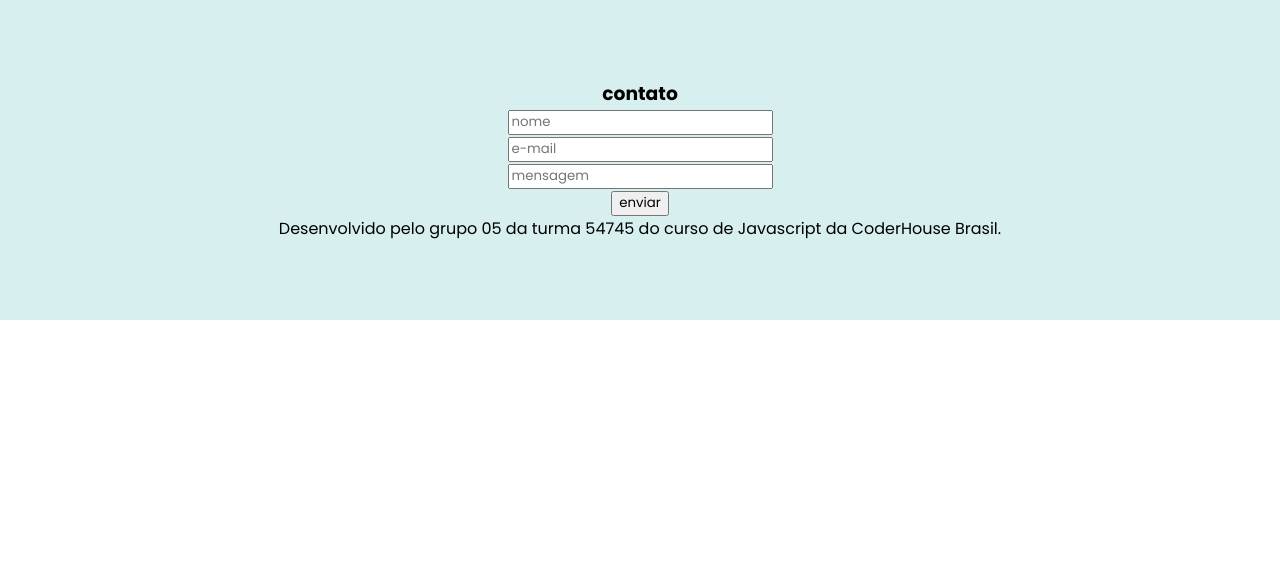
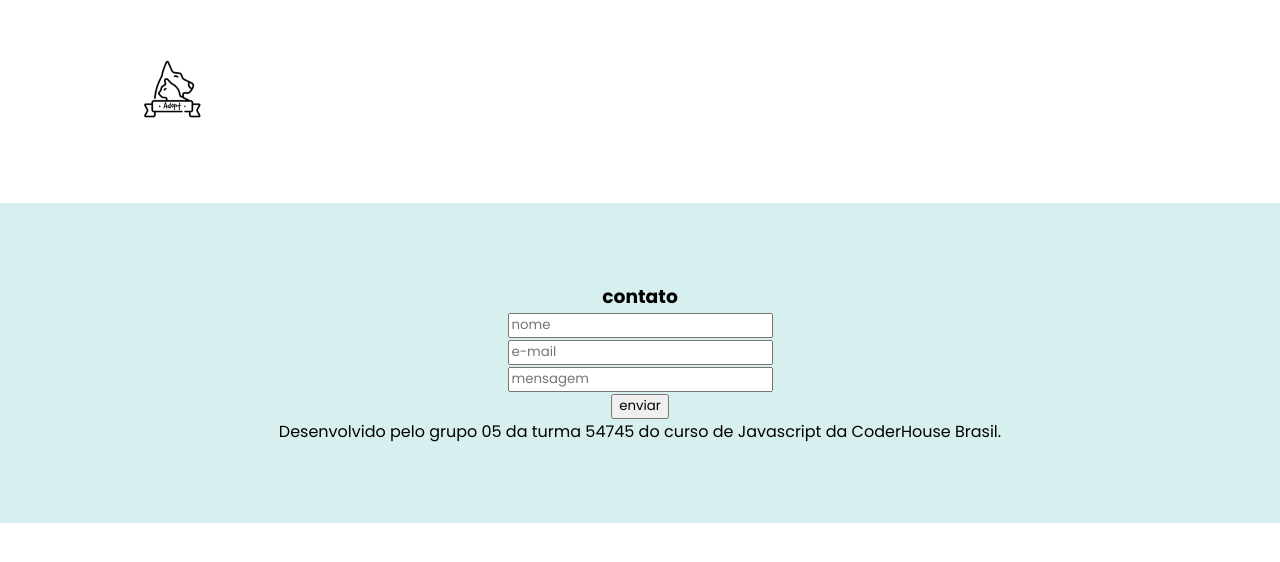
Before and after one commit to felipert2/Adopt_Projeto_Final_CH_JS, a plain HTML site: page Pages/Instituições/intituicoes.html in a window 1280 px wide. Drawn offline with Linux system fonts and the light colour scheme.

Commit message:
iniciei o header da page instituicoes

```diff
--- a/Pages/Instituições/instituicoes.css
+++ b/Pages/Instituições/instituicoes.css
@@ -7,6 +7,16 @@
     font-family: "Poppins", sans-serif;
 }
 
+
+
+.logo {
+    max-width: 450px;
+    max-height: 400px;
+    width: auto;
+    height: auto;
+}
+
+
 .footer {
     text-align: center;
     display: flex;
--- a/Pages/Instituições/intituicoes.html
+++ b/Pages/Instituições/intituicoes.html
@@ -9,7 +9,13 @@
 </head>
 
 <body>
+    <header>
+        <div class="header--primario">
+            <nav class="header--primario--nav"></nav>
+            <img class="logo" src="/Adopt_Projeto_Final_CH_JS/Assets/logo 1.png" alt="logo Petscript">
 
+        </div>
+    </header>
 
 
 
```
